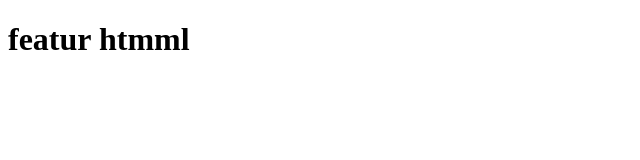
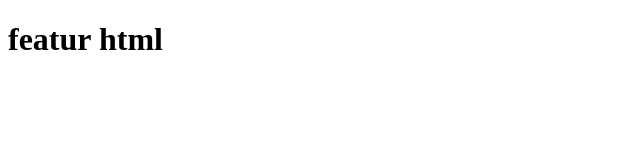
Before and after one commit to gembil/Tugas-Git, a plain HTML site: page index.html in a window 1280 px wide. Shown: the full height of the page, 0-640 px from the left. Drawn offline with Linux system fonts and the light colour scheme.

Commit message:
featur index

```diff
--- a/index.html
+++ b/index.html
@@ -7,6 +7,6 @@
     <title>Document</title>
 </head>
 <body>
-    <h1>featur htmml</h1>
+    <h1>featur html</h1>
 </body>
 </html>
```
